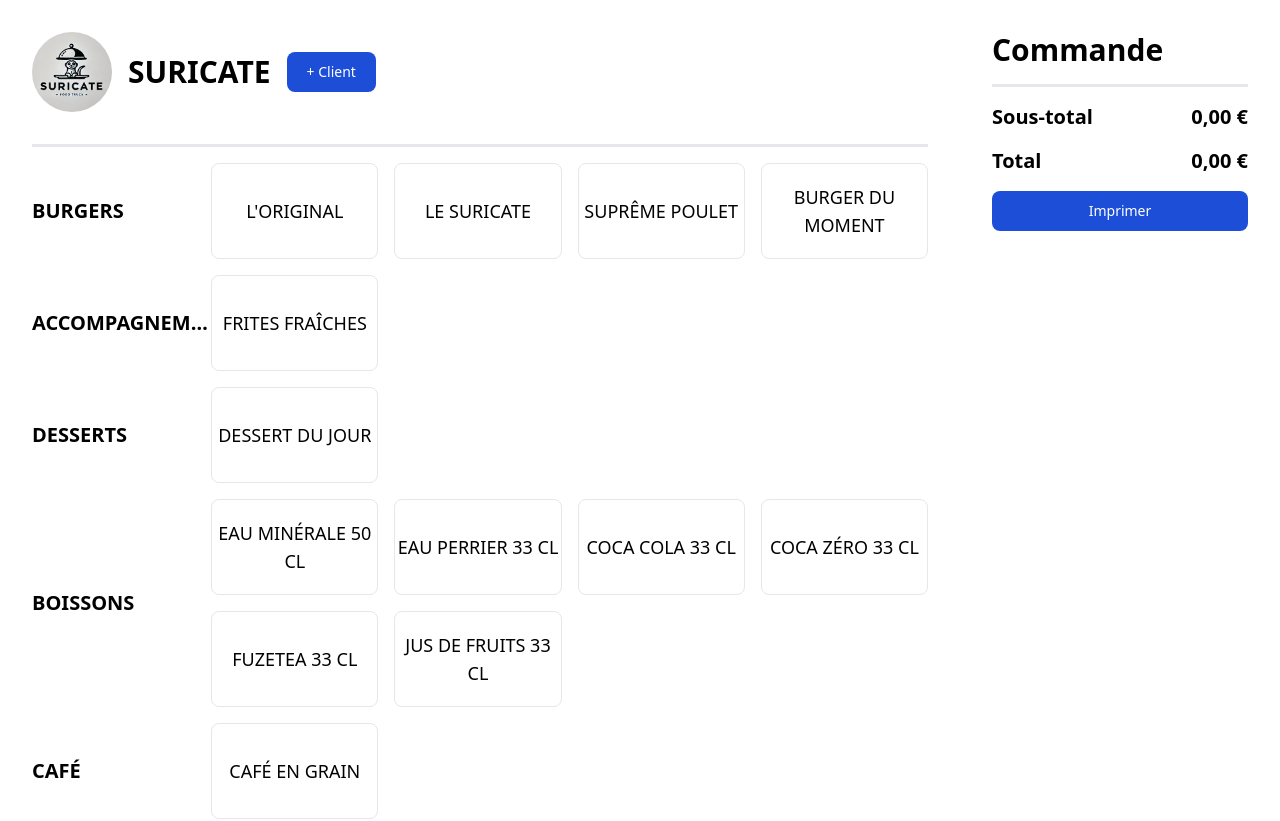
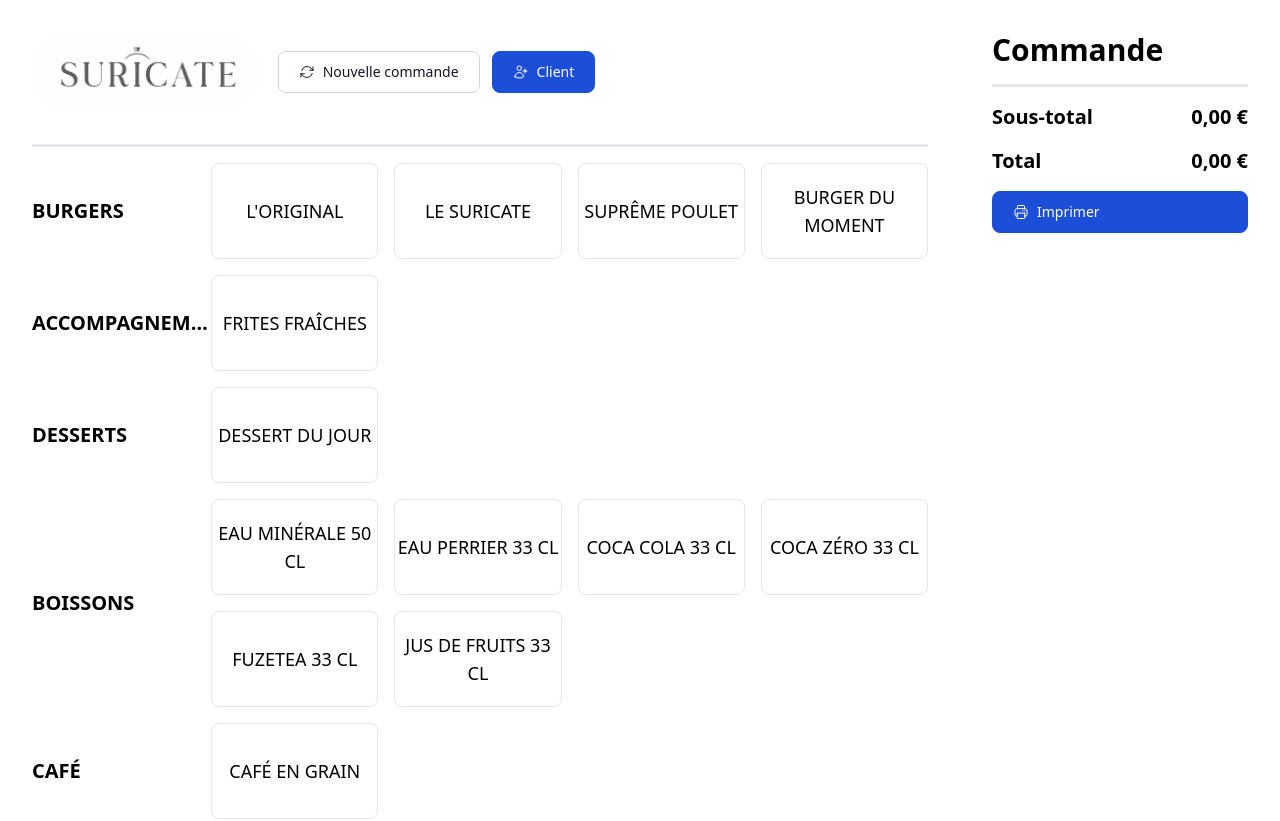
Before and after one commit to fwuensche/suricate, a React (Vite) app: page / in a window 1280 px wide. Shown: the top 821 px of the page. Built offline with nearby package versions, Linux system fonts and the light colour scheme.

Commit message:
add print button, add icons, add logo

```diff
--- a/src/components/Header.jsx
+++ b/src/components/Header.jsx
@@ -1,4 +1,5 @@
 import Logo from '../assets/suricate.png'
+import PropTypes from 'prop-types'
 
 const Header = ({ customerName, setCustomerName }) => {
   const handleAddCustomer = () => {
@@ -11,13 +12,43 @@ const Header = ({ customerName, setCustomerName }) => {
   return (
     <div className='mb-8 flex items-center gap-4'>
       <button onClick={reloadPage}>
-        <img src={Logo} alt='Suricate logo' className='w-20 h-20 rounded-full' />
+        <img src={Logo} alt='Suricate logo' className='h-20 rounded-full' />
       </button>
-      <h1>SURICATE</h1>
-      <div className=''>
+      <div className='flex gap-3'>
+        <button onClick={handleAddCustomer} className='btn-light'>
+          <svg
+            xmlns='http://www.w3.org/2000/svg'
+            fill='none'
+            viewBox='0 0 24 24'
+            stroke-width='1.5'
+            stroke='currentColor'
+            class='w-4'
+          >
+            <path
+              stroke-linecap='round'
+              stroke-linejoin='round'
+              d='M16.023 9.348h4.992v-.001M2.985 19.644v-4.992m0 0h4.992m-4.993 0 3.181 3.183a8.25 8.25 0 0 0 13.803-3.7M4.031 9.865a8.25 8.25 0 0 1 13.803-3.7l3.181 3.182m0-4.991v4.99'
+            />
+          </svg>
+          <span>Nouvelle commande</span>
+        </button>
         {!customerName && (
           <button onClick={handleAddCustomer} className='btn-primary'>
-            + Client
+            <svg
+              xmlns='http://www.w3.org/2000/svg'
+              fill='none'
+              viewBox='0 0 24 24'
+              stroke-width='1.5'
+              stroke='currentColor'
+              class='w-4'
+            >
+              <path
+                stroke-linecap='round'
+                stroke-linejoin='round'
+                d='M18 7.5v3m0 0v3m0-3h3m-3 0h-3m-2.25-4.125a3.375 3.375 0 1 1-6.75 0 3.375 3.375 0 0 1 6.75 0ZM3 19.235v-.11a6.375 6.375 0 0 1 12.75 0v.109A12.318 12.318 0 0 1 9.374 21c-2.331 0-4.512-.645-6.374-1.766Z'
+              />
+            </svg>
+            Client
           </button>
         )}
       </div>
@@ -25,4 +56,9 @@ const Header = ({ customerName, setCustomerName }) => {
   )
 }
 
+Header.propTypes = {
+  customerName: PropTypes.string,
+  setCustomerName: PropTypes.func.isRequired,
+}
+
 export default Header
--- a/src/components/Order.jsx
+++ b/src/components/Order.jsx
@@ -36,6 +36,20 @@ const Order = ({ orderItems, setOrderItems, customerName, paymentMethod }) => {
       {paymentMethod && <h2>Paiement : {paymentMethod}</h2>}
       <div className='print:hidden'>
         <button onClick={onPrint} className='btn-primary w-full'>
+          <svg
+            xmlns='http://www.w3.org/2000/svg'
+            fill='none'
+            viewBox='0 0 24 24'
+            stroke-width='1.5'
+            stroke='currentColor'
+            class='w-4'
+          >
+            <path
+              stroke-linecap='round'
+              stroke-linejoin='round'
+              d='M6.72 13.829c-.24.03-.48.062-.72.096m.72-.096a42.415 42.415 0 0 1 10.56 0m-10.56 0L6.34 18m10.94-4.171c.24.03.48.062.72.096m-.72-.096L17.66 18m0 0 .229 2.523a1.125 1.125 0 0 1-1.12 1.227H7.231c-.662 0-1.18-.568-1.12-1.227L6.34 18m11.318 0h1.091A2.25 2.25 0 0 0 21 15.75V9.456c0-1.081-.768-2.015-1.837-2.175a48.055 48.055 0 0 0-1.913-.247M6.34 18H5.25A2.25 2.25 0 0 1 3 15.75V9.456c0-1.081.768-2.015 1.837-2.175a48.041 48.041 0 0 1 1.913-.247m10.5 0a48.536 48.536 0 0 0-10.5 0m10.5 0V3.375c0-.621-.504-1.125-1.125-1.125h-8.25c-.621 0-1.125.504-1.125 1.125v3.659M18 10.5h.008v.008H18V10.5Zm-3 0h.008v.008H15V10.5Z'
+            />
+          </svg>
           Imprimer
         </button>
       </div>
--- a/src/index.css
+++ b/src/index.css
@@ -31,7 +31,11 @@
   }
 
   .btn-primary {
-    @apply text-white bg-blue-700 hover:bg-blue-800 focus:ring-4 focus:ring-blue-300 font-medium rounded-lg text-sm px-5 py-2.5;
+    @apply flex items-center gap-2 text-white bg-blue-700 border border-blue-700 hover:bg-blue-800 focus:ring-4 focus:ring-blue-300 font-medium rounded-lg text-sm px-5 py-2.5;
+  }
+
+  .btn-light {
+    @apply flex items-center gap-2 text-gray-900 bg-white border border-gray-300 hover:bg-gray-100 focus:ring-4 focus:ring-gray-200 font-medium rounded-lg text-sm px-5 py-2.5;
   }
 
   .card {
```
Also changed, not shown: src/assets/suricate.png.
